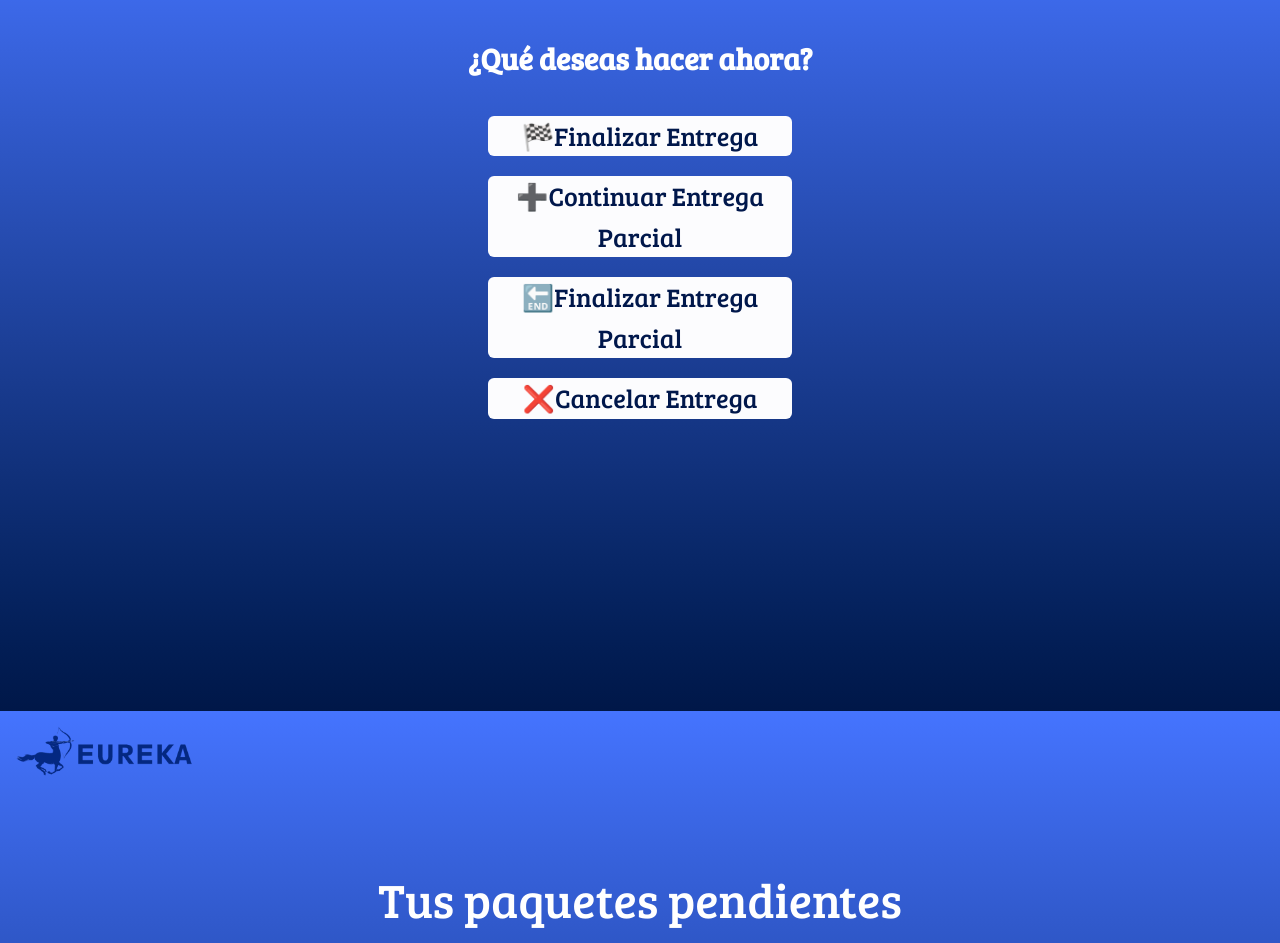
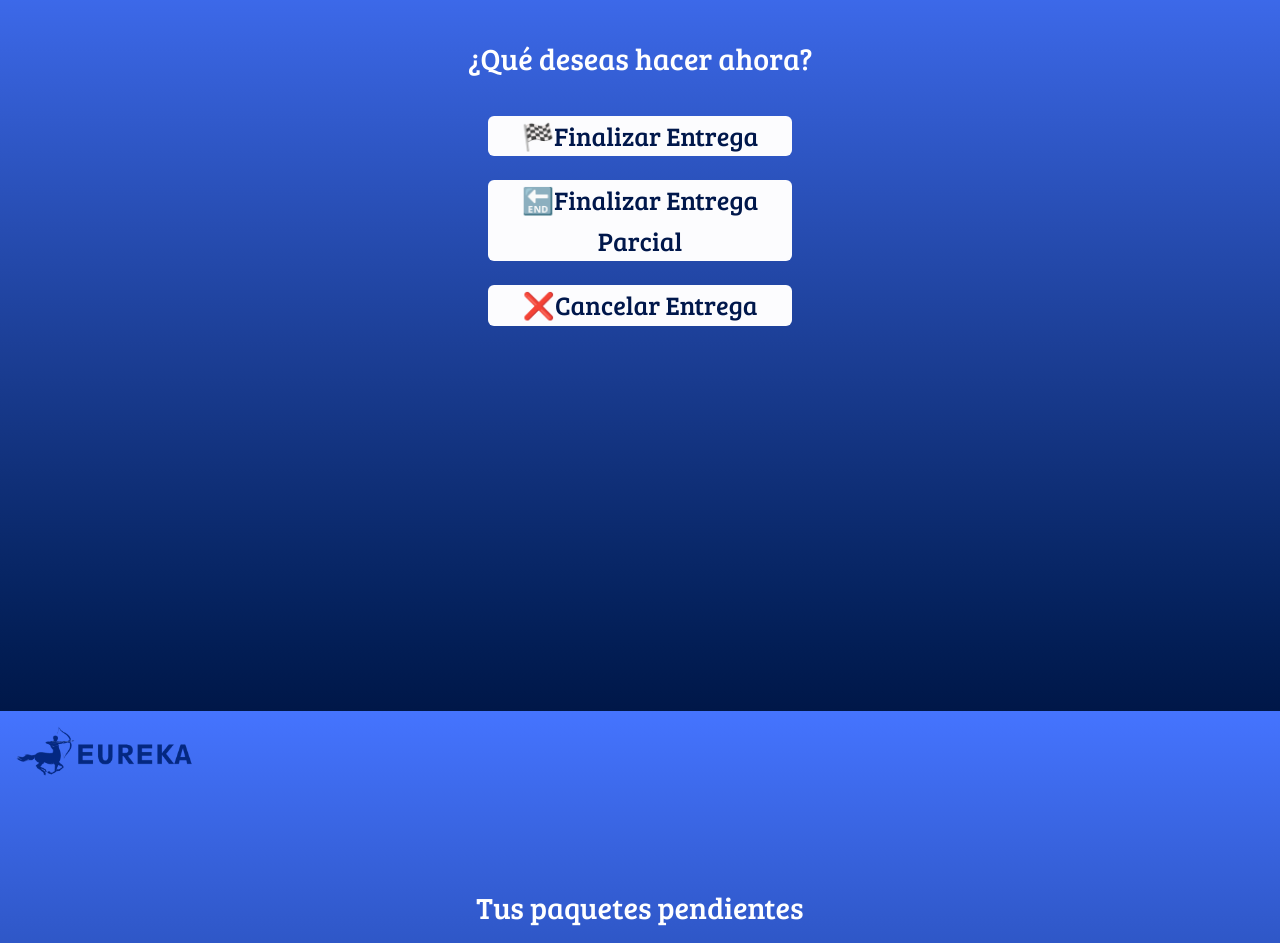
Before and after one commit to Eureka-projectFactoriaF5/buzon-inteligente-LOCKER, a React (Vite) app: page / in a window 1280 px wide. Shown: the part 889-1832 px from the top of the page. Built offline with nearby package versions, Linux system fonts and the light colour scheme.

Commit message:
modify titles size

```diff
--- a/src/pages/PendingPackages.jsx
+++ b/src/pages/PendingPackages.jsx
@@ -14,7 +14,7 @@ export const PendingPackages = () => {
                     {/* <ExitButton /> */}
                 </div>
 
-                <h1 className="text-5xl text-white">Tus paquetes pendientes</h1>
+                <h1 className="text-center text-2xl md:text-3xl mb-6 text-white">Tus paquetes pendientes</h1>
                 <Checkbox
                     packages={["Paquete 1", "Paquete 2", "Paquete 3"]}
                     checked={isChecked}
--- a/src/pages/ViewDeliveryMan.jsx
+++ b/src/pages/ViewDeliveryMan.jsx
@@ -19,14 +19,14 @@ export const ViewDeliveryMan = () => {
       </div>
 
 
-      <h1 className="text-center text-2xl md:text-3xl mb-10 font-bold">
+      <h1 className="text-center text-2xl md:text-3xl mb-10">
         ¿Qué deseas hacer ahora?
       </h1>
 
 
-      <div className="flex flex-col space-y-5 items-center justify-center">
+      <div className="flex flex-col space-y-6 items-center justify-center">
+
         <WhiteButtonWish text="🏁Finalizar Entrega" />
-        <WhiteButtonWish text="➕Continuar Entrega Parcial" />
         <WhiteButtonWish text="🔚Finalizar Entrega Parcial" />
         <WhiteButtonWish text="❌Cancelar Entrega" />
       </div>
```
